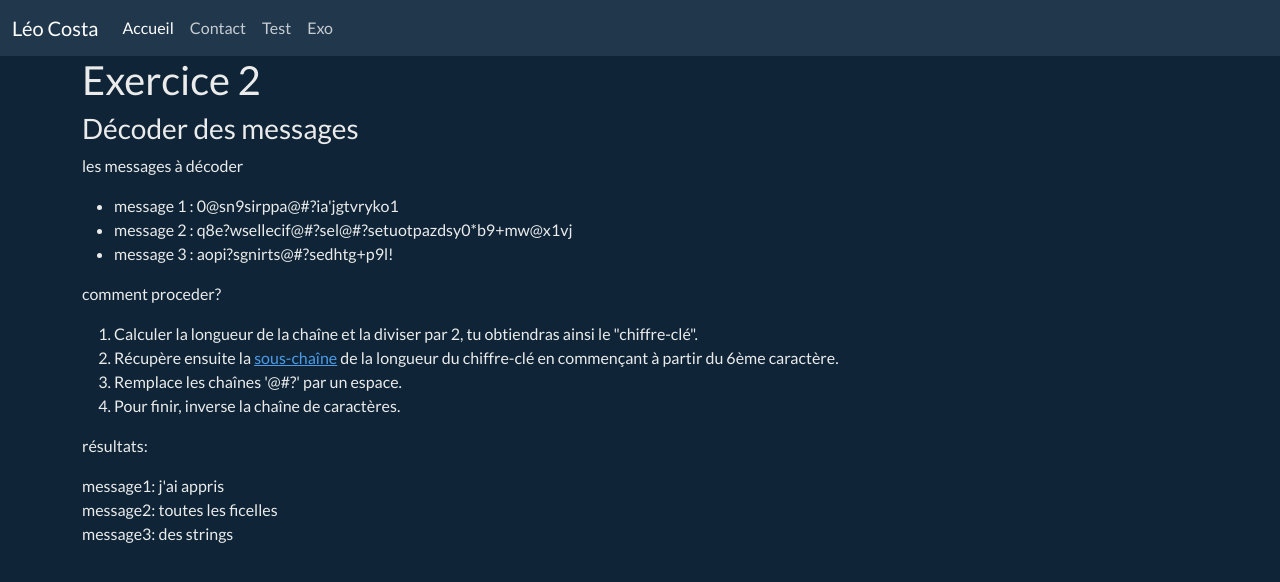
After one commit to Devformation91/Projet-de-Cursus, a PHP site: page /exo2.php in a window 1280 px wide. The commit adds this page. Shown: the top 582 px of the page. Run offline with PHP 8.4, Linux system fonts and the light colour scheme.

Commit message:
Exercice 2 done

```diff
--- a/exercices.php
+++ b/exercices.php
@@ -13,7 +13,9 @@
         <a class="btn btn primary" href ="">Bouton</a>
         <p class="h2">les exercices en php</p>
         <li>le première exo</li>
+        <p>voici <span><a href="exo2.php">l'exercice 2</a></span></p>
     </div>
+
     <script src="/js/bootstrap.bundle.min.js"></script>
   </body>
 </html>
--- /dev/null
+++ b/exo2.php
@@ -0,0 +1,82 @@
+<!DOCTYPE html>
+<html lang="en">
+<head>
+    <meta charset="UTF-8">
+    <meta http-equiv="X-UA-Compatible" content="IE=edge">
+    <meta name="viewport" content="width=device-width, initial-scale=1.0">
+    <title>Document</title>
+    <link href="/css/bootstrap.min.css" rel="stylesheet">
+</head>
+<body>
+    <header>
+
+        <?php require("./partial/_navBar.php"); ?>
+    </header>
+    <main>
+        <div class = "container">
+            <h1>Exercice 2</h1>
+            <h3>Décoder des messages</h3>
+            <p>les messages à décoder</p>
+            <?php
+            $message1 = "0@sn9sirppa@#?ia'jgtvryko1";
+            $message2 = "q8e?wsellecif@#?sel@#?setuotpazdsy0*b9+mw@x1vj";
+            $message3 = "aopi?sgnirts@#?sedhtg+p9l!";
+            ?>
+            <ul>
+                <li>message 1 : <?php echo $message1; ?></li>
+                <li>message 2 : <?php echo $message2; ?></li>
+                <li>message 3 : <?php echo $message3; ?></li>
+            </ul>
+            <p>comment proceder?</p>
+            <ol>
+                <li>Calculer la longueur de la chaîne et la diviser par 2, tu obtiendras ainsi le "chiffre-clé".</li>
+                <li>Récupère ensuite la <a href="https://www.php.net/manual/fr/function.substr.php">sous-chaîne</a> de la longueur du chiffre-clé en commençant à partir du 6ème caractère.</li>
+                <li>Remplace les chaînes '@#?' par un espace.</li>
+                <li>Pour finir, inverse la chaîne de caractères.</li>
+            </ol>
+            <?php
+            /**
+             * pour la division, un code à tester:
+             * $number = 50;
+             * $result = 50 / 2;
+             * echo $result;
+             */
+            // TO DO
+
+            $key = strlen($message1) / 2;
+
+            $subString = substr($message1, 5, $key);
+
+            $messageWithSpaces = str_replace("@#?", " ", $subString );
+
+            $decodedMessage1 = strrev($messageWithSpaces);
+
+
+            $key = strlen($message2) / 2;
+
+            $subString = substr($message2, 5, $key);
+
+            $messageWithSpaces = str_replace("@#?", " ", $subString);
+
+            $decodedMessage2 = strrev($messageWithSpaces);
+
+
+            $key = strlen($message3) / 2;
+
+            $subString = substr($message3, 5, $key);
+
+            $messageWithSpaces = str_replace("@#?", " ", $subString);
+
+            $decodedMessage3 = strrev($messageWithSpaces);
+
+            ?>
+            <p>résultats:</p>
+            <p>message1: <?php echo $decodedMessage1 ?><br>
+                message2: <?php echo $decodedMessage2 ?><br>
+                message3: <?php echo $decodedMessage3 ?><br>
+            </p>
+        </div>
+    </main>
+    <script src="/js/bootstrap.bundle.min.js"></script>
+</body>
+</html>
```
Also changed, not shown: deploy.php (added, +55 -0 lines), test.php (+102 -0 lines).
